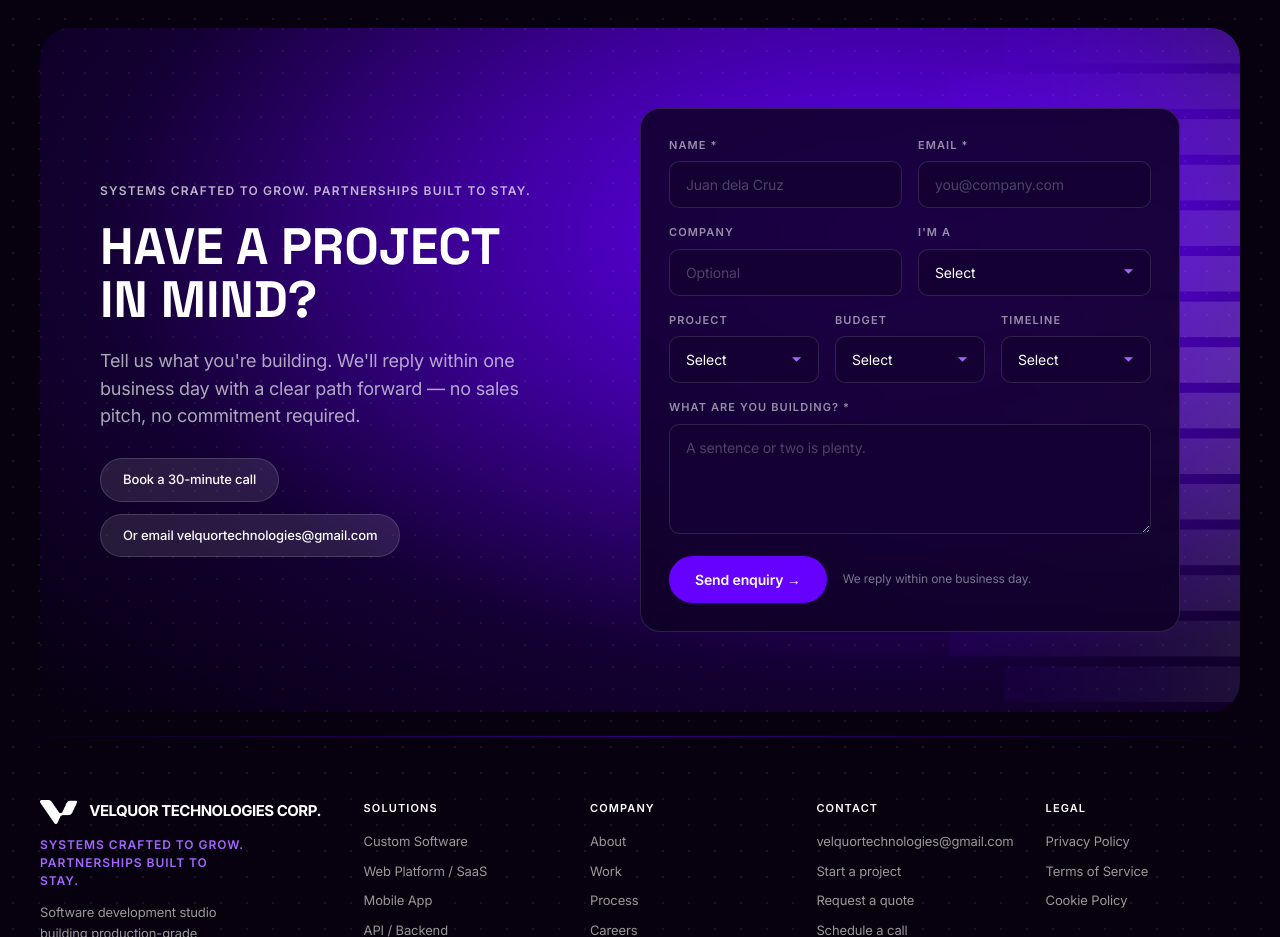
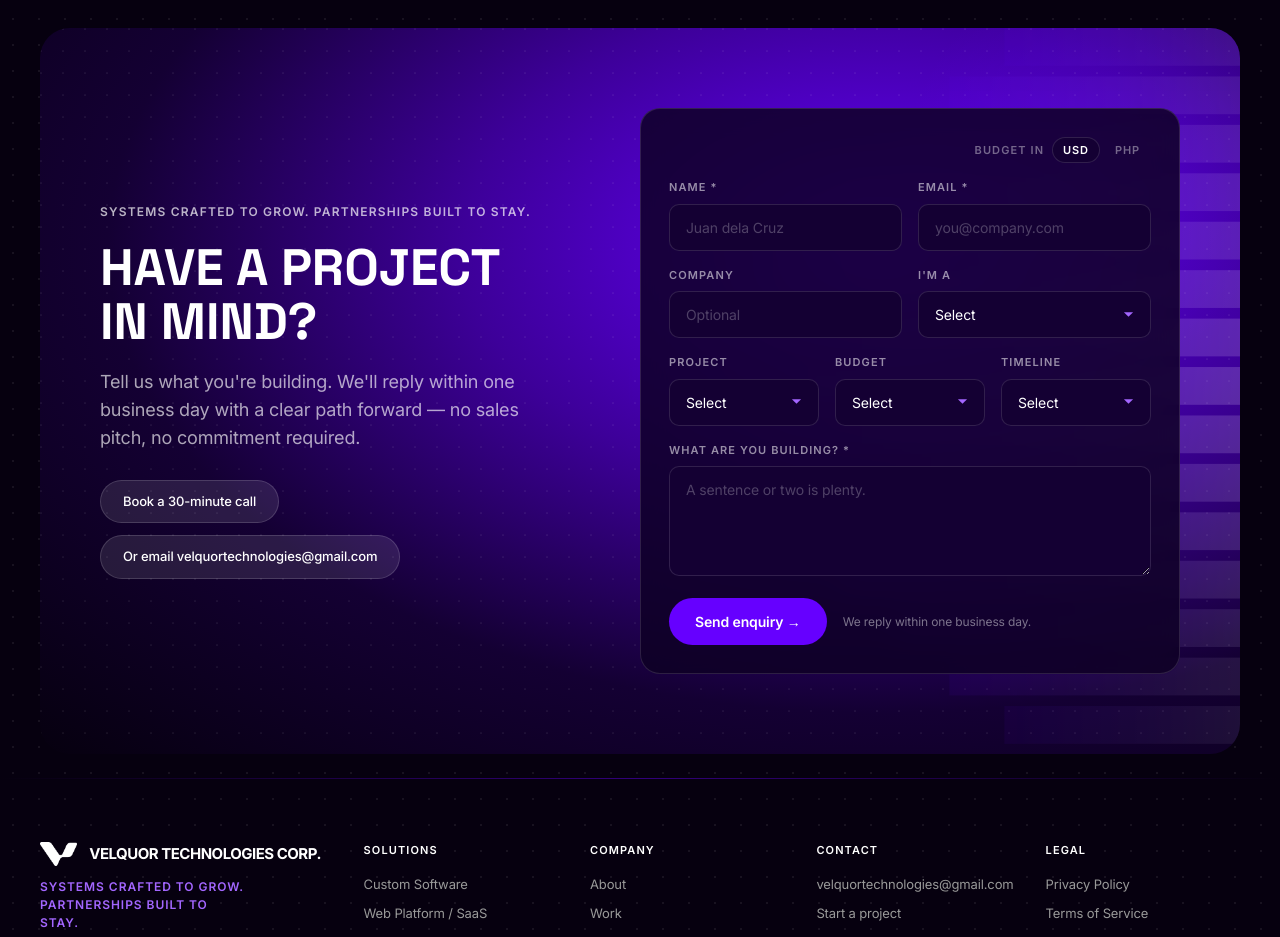
Before and after one commit to velquortech/velquor-portfolio, a Next.js app: page / in a window 1280 px wide. Shown: the part 6260-7197 px from the top of the page. Built offline with nearby package versions, Linux system fonts and the light colour scheme.

Commit message:
fixing everything

```diff
--- a/app/components/contact/ContactForm.tsx
+++ b/app/components/contact/ContactForm.tsx
@@ -1,6 +1,6 @@
 "use client";
 
-import { useActionState, useId, useSyncExternalStore } from "react";
+import { useActionState, useId, useState, useSyncExternalStore } from "react";
 import { submitContact } from "../../actions/contact";
 import {
   BUDGETS,
@@ -13,7 +13,13 @@
   TIMELINES,
   type Currency,
 } from "../../lib/contact-options";
-import { COUNTRY_COOKIE, PH, readCookie } from "../../lib/geo";
+import {
+  COUNTRY_COOKIE,
+  CURRENCY_COOKIE,
+  PH,
+  readCookie,
+  writeCookie,
+} from "../../lib/geo";
 import { StepField } from "../brand/StepField";
 
 /**
@@ -35,6 +41,10 @@
 const subscribe = () => () => {};
 
 const getClientCurrency = (): Currency => {
+  // The visitor's own choice outranks every guess below it.
+  const chosen = readCookie(CURRENCY_COOKIE);
+  if (chosen === "PHP" || chosen === "USD") return chosen;
+
   const country = readCookie(COUNTRY_COOKIE);
   if (country) return country === PH ? "PHP" : "USD";
 
@@ -50,10 +60,30 @@
 
 const getServerCurrency = (): Currency => "USD";
 
-function useCurrency(): Currency {
+/**
+ * Detection sets the default; the visitor gets the last word.
+ *
+ * Every signal above is a guess, and this one is a guess about someone's money
+ * — plenty of machines in the Philippines report Asia/Singapore. The choice is
+ * remembered for thirty days and changes display only; the band posted to
+ * Airtable is the dollar band either way.
+ */
+function useCurrency(): [Currency, (next: Currency) => void] {
   // useSyncExternalStore, not an effect: it takes an explicit server snapshot,
   // so the markup React hydrates against is the markup the server sent.
-  return useSyncExternalStore(subscribe, getClientCurrency, getServerCurrency);
+  const detected = useSyncExternalStore(
+    subscribe,
+    getClientCurrency,
+    getServerCurrency,
+  );
+  const [chosen, setChosen] = useState<Currency | null>(null);
+
+  const choose = (next: Currency) => {
+    writeCookie(CURRENCY_COOKIE, next);
+    setChosen(next);
+  };
+
+  return [chosen ?? detected, choose];
 }
 
 const LABEL =
@@ -92,7 +122,7 @@
   );
   const id = useId();
   const field = (n: string) => `${id}-${n}`;
-  const currency = useCurrency();
+  const [currency, chooseCurrency] = useCurrency();
 
   if (state.ok) {
     return (
@@ -140,6 +170,41 @@
           tabIndex={-1}
           autoComplete="off"
         />
+      </div>
+
+      {/* Form-level control, so it sits above the fields instead of beside the
+          Budget label. In that label row it made the Budget cell taller than
+          Project and Timeline and knocked its select out of line. Named
+          "Budget in" because it is far enough from the field it governs that
+          the connection has to be stated. */}
+      <div className="flex items-center justify-end gap-2">
+        <span
+          id={field("currency-label")}
+          className="text-[11px] font-semibold tracking-[0.10em] uppercase text-white/40"
+        >
+          Budget in
+        </span>
+        <div
+          role="group"
+          aria-labelledby={field("currency-label")}
+          className="flex items-center gap-1"
+        >
+          {(["USD", "PHP"] as const).map((c) => (
+            <button
+              key={c}
+              type="button"
+              onClick={() => chooseCurrency(c)}
+              aria-pressed={currency === c}
+              className={`px-2.5 py-1 rounded-pill border text-[11px] font-semibold tracking-[0.08em] cursor-pointer transition-colors duration-200 focus-visible:outline-2 focus-visible:outline-offset-2 focus-visible:outline-violet-300 ${
+                currency === c
+                  ? "bg-s2 border-hairline-strong text-ink"
+                  : "bg-transparent border-transparent text-white/40 hover:text-white/70"
+              }`}
+            >
+              {c}
+            </button>
+          ))}
+        </div>
       </div>
 
       <div className="grid gap-4 sm:grid-cols-2">
@@ -230,7 +295,12 @@
         </div>
       </div>
 
-      <div className="grid gap-4 sm:grid-cols-3">
+      {/* items-end, so the three selects sit on one line whatever happens to
+          the labels above them. A label that wraps — or that ever gains a
+          control beside it — grows its cell upward instead of pushing its
+          select down out of step with the other two. Safe here because no
+          field in this row renders an error message beneath it. */}
+      <div className="grid gap-4 sm:grid-cols-3 items-end">
         <div>
           <label htmlFor={field("projectType")} className={LABEL}>
             Project
--- a/app/components/sections/process/ProofStrip.tsx
+++ b/app/components/sections/process/ProofStrip.tsx
@@ -68,7 +68,9 @@
               <p className="text-[11px] font-semibold tracking-[0.10em] uppercase text-muted mb-2">
                 {p.category}
               </p>
-              <h3 className="text-[17px] font-display font-bold uppercase tracking-display-md leading-[1.2] text-ink mb-2">
+              {/* 20px is the floor for the display face. The card is wide
+                  enough to carry it. */}
+              <h3 className="text-[20px] font-display font-bold uppercase tracking-display-md leading-[1.2] text-ink mb-2">
                 {p.name}
               </h3>
               <p className="text-[13px] leading-[1.55] tracking-[-0.13px] text-violet-300 m-0">
--- a/app/components/sections/solutions/CapabilityMatrix.tsx
+++ b/app/components/sections/solutions/CapabilityMatrix.tsx
@@ -73,7 +73,9 @@
                     href={`/work/${p.slug}`}
                     className="block no-underline focus-visible:outline-2 focus-visible:outline-offset-2 focus-visible:outline-violet-300"
                   >
-                    <span className="block text-[15px] font-display font-bold uppercase tracking-display-md leading-[1.2] text-ink group-hover:text-violet-300 transition-colors duration-200">
+                    {/* Inter: a table row label, and below the display face's
+                        20px floor either way. */}
+                    <span className="block text-[14px] font-semibold uppercase tracking-[0.08em] leading-[1.3] text-ink group-hover:text-violet-300 transition-colors duration-200">
                       {p.name}
                     </span>
                     <span className="block text-[12px] leading-[1.4] tracking-[-0.12px] text-muted mt-1">
--- a/app/components/sections/testimonials/Testimonials.tsx
+++ b/app/components/sections/testimonials/Testimonials.tsx
@@ -146,7 +146,7 @@
                       {role}
                     </div>
                   </div>
-                  <span className="text-[10px] tracking-[0.06em] text-muted/60 shrink-0 group-hover:text-yellow-400/70 transition-colors duration-300">
+                  <span className="text-[10px] tracking-[0.06em] text-muted/60 shrink-0 group-hover:text-violet-300/70 transition-colors duration-300">
                     ★★★★★
                   </span>
                 </div>
--- a/app/lib/geo.ts
+++ b/app/lib/geo.ts
@@ -10,6 +10,15 @@
 /** Written by proxy.ts, read in the browser. Not a secret, not HttpOnly. */
 export const COUNTRY_COOKIE = "vq_country";
 
+/**
+ * The visitor's own choice, which beats detection.
+ *
+ * Kept separate from COUNTRY_COOKIE on purpose: the proxy rewrites that one
+ * whenever the edge reports a different country, so an override stored there
+ * would be wiped on the next navigation.
+ */
+export const CURRENCY_COOKIE = "vq_currency";
+
 /** ISO 3166-1 alpha-2 for the Philippines. */
 export const PH = "PH";
 
@@ -19,3 +28,11 @@
   const match = document.cookie.match(`(?:^|; )${name}=([^;]*)`);
   return match ? decodeURIComponent(match[1]) : null;
 }
+
+/** Browser-only, thirty days, same scope as the country cookie. */
+export function writeCookie(name: string, value: string): void {
+  if (typeof document === "undefined") return;
+  document.cookie = `${name}=${encodeURIComponent(value)}; path=/; max-age=${
+    60 * 60 * 24 * 30
+  }; samesite=lax`;
+}
--- a/app/process/page.tsx
+++ b/app/process/page.tsx
@@ -95,7 +95,9 @@
                 <span className="block text-[12px] font-semibold tracking-[0.08em] text-gradient-palette mb-2">
                   {phase.num}
                 </span>
-                <span className="block text-[16px] font-display font-bold uppercase tracking-display-md leading-[1.2] text-ink mb-2">
+                {/* Inter, not the display face: five across leaves ~215px per
+                    card, and the display face is not set below 20px. */}
+                <span className="block text-[15px] font-semibold uppercase tracking-[0.08em] leading-[1.3] text-ink mb-2">
                   {phase.title}
                 </span>
                 <span className="block text-[13px] leading-[1.55] tracking-[-0.13px] text-muted">
@@ -135,7 +137,7 @@
                     className="absolute inset-0 bg-corner-violet pointer-events-none"
                   />
                   <div className="relative">
-                    <h3 className="text-[16px] font-display font-bold uppercase tracking-display-md leading-[1.25] text-ink mb-3">
+                    <h3 className="text-[20px] font-display font-bold uppercase tracking-display-md leading-[1.25] text-ink mb-3">
                       {title}
                     </h3>
                     <p className="text-[14px] leading-[1.6] tracking-[-0.14px] text-muted">
--- a/app/solutions/page.tsx
+++ b/app/solutions/page.tsx
@@ -227,7 +227,9 @@
                   key={title}
                   className="grid gap-2 lg:gap-16 lg:grid-cols-[260px_minmax(0,1fr)] py-6 border-b border-hairline"
                 >
-                  <dt className="text-[15px] font-display font-bold uppercase tracking-display-md leading-[1.25] text-ink">
+                  {/* Inter: a 260px term column cannot carry the display face
+                      at its 20px floor without wrapping every term. */}
+                  <dt className="text-[15px] font-semibold uppercase tracking-[0.08em] leading-[1.35] text-ink">
                     {title}
                   </dt>
                   <dd className="m-0 max-w-[640px] text-[15px] leading-[1.65] tracking-[-0.15px] text-muted">
```
Also changed, not shown: 1 other file (tests, documents, lock files or other folders).
